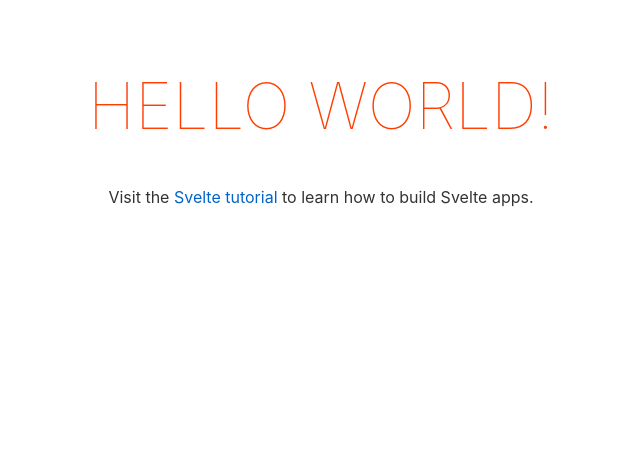
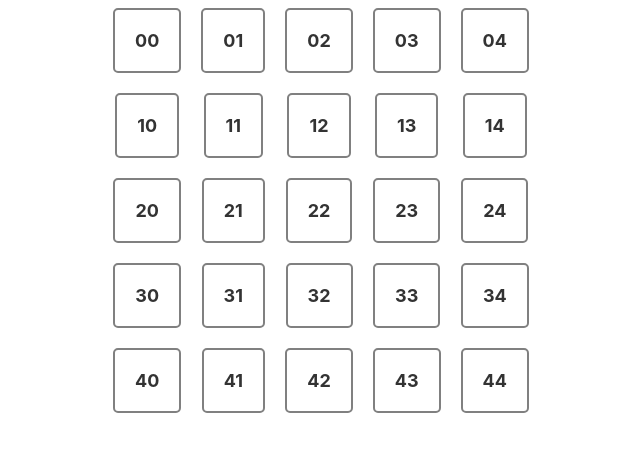
Before and after one commit to Joshswooft/wordle, a Svelte app: page / in a window 1280 px wide. Shown: the top 452 px of the page, without its empty margins (319-959 px from the left). Built offline with nearby package versions, Linux system fonts and the light colour scheme.

Commit message:
feat: create and style grid

```diff
--- a/src/App.svelte
+++ b/src/App.svelte
@@ -1,30 +1,38 @@
 <script lang="ts">
-	export let name: string;
+	const boardSizeX = 5;
+	const boardSizeY = 5;
+
 </script>
 
 <main>
-	<h1>Hello {name}!</h1>
-	<p>Visit the <a href="https://svelte.dev/tutorial">Svelte tutorial</a> to learn how to build Svelte apps.</p>
+	<div class="grid">
+		{#each Array(boardSizeY) as _, row (row)}
+			{#each Array(boardSizeX) as _, col (col)}
+				<div class="grid-item">{row}{col}</div>
+			{/each}
+		{/each}
+	</div>
 </main>
 
 <style>
-	main {
+
+	.grid {
+		display: grid;
+		grid-template-columns: repeat(5, auto);
+		grid-template-rows: repeat(5, auto);
+		grid-gap: 20px;
+		align-items: center;
+		justify-content: center;
+	}
+	.grid-item {
+		border-radius: 5px;
+		border: 2px solid grey;
+		font-weight: bold;
+		font-size: 18px;
+		max-width: 100px;
+		max-height: 100px;
 		text-align: center;
-		padding: 1em;
-		max-width: 240px;
-		margin: 0 auto;
-	}
-
-	h1 {
-		color: #ff3e00;
-		text-transform: uppercase;
-		font-size: 4em;
-		font-weight: 100;
-	}
-
-	@media (min-width: 640px) {
-		main {
-			max-width: none;
-		}
+		justify-self: center;
+		padding: 20px;
 	}
 </style>
```
